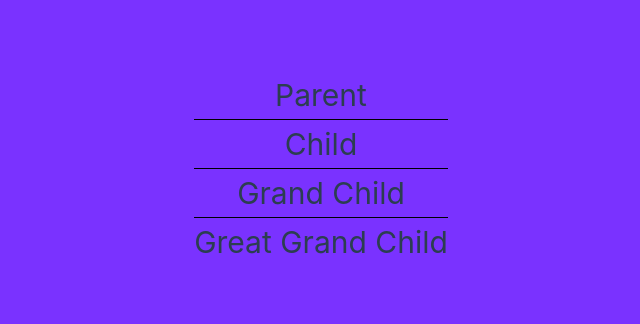
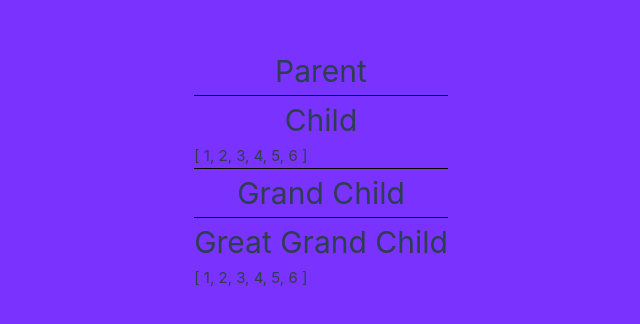
Before and after one commit to MikhaelAdrielPG/vue-color-picker, a Vue app: page / in a window 1280 px wide. Shown: the part 232-556 px from the top of the page, without its empty margins (319-959 px from the left). Built offline with nearby package versions, Linux system fonts and the light colour scheme.

Commit message:
Kondisi Prop Drilling Yang Tidak Disarankan

```diff
--- a/src/App.vue
+++ b/src/App.vue
@@ -1,10 +1,13 @@
 <script setup>
+import { ref } from "vue";
 import Parent from "./components/Parent.vue";
+
+const numbers = ref([1, 2, 3, 4, 5, 6]);
 </script>
 
 <template>
   <main>
-    <Parent />
+    <Parent :numbers="numbers" />
   </main>
 </template>
 
--- a/src/components/Child.vue
+++ b/src/components/Child.vue
@@ -1,10 +1,13 @@
 <script setup>
 import GrandChild from "./GrandChild.vue";
+
+const { numbers } = defineProps(["numbers"]);
 </script>
 <template>
   <div>
     <h1>Child</h1>
+    {{ numbers }}
     <div class="line"></div>
-    <GrandChild />
+    <GrandChild :numbers="numbers" />
   </div>
 </template>
--- a/src/components/GrandChild.vue
+++ b/src/components/GrandChild.vue
@@ -1,10 +1,12 @@
 <script setup>
 import GreatGrandChild from "./GreatGrandChild.vue";
+
+const { numbers } = defineProps(["numbers"]);
 </script>
 <template>
   <div>
     <h1>Grand Child</h1>
     <div class="line"></div>
-    <GreatGrandChild />
+    <GreatGrandChild :numbers="numbers" />
   </div>
 </template>
--- a/src/components/GreatGrandChild.vue
+++ b/src/components/GreatGrandChild.vue
@@ -1,5 +1,9 @@
+<script setup>
+const { numbers } = defineProps(["numbers"]);
+</script>
 <template>
   <div>
     <h1>Great Grand Child</h1>
+    {{ numbers }}
   </div>
 </template>
--- a/src/components/Parent.vue
+++ b/src/components/Parent.vue
@@ -1,10 +1,11 @@
 <script setup>
 import Child from "./Child.vue";
+const { numbers } = defineProps(["numbers"]);
 </script>
 <template>
   <div>
     <h1>Parent</h1>
     <div class="line"></div>
-    <Child />
+    <Child :numbers="numbers" />
   </div>
 </template>
```
